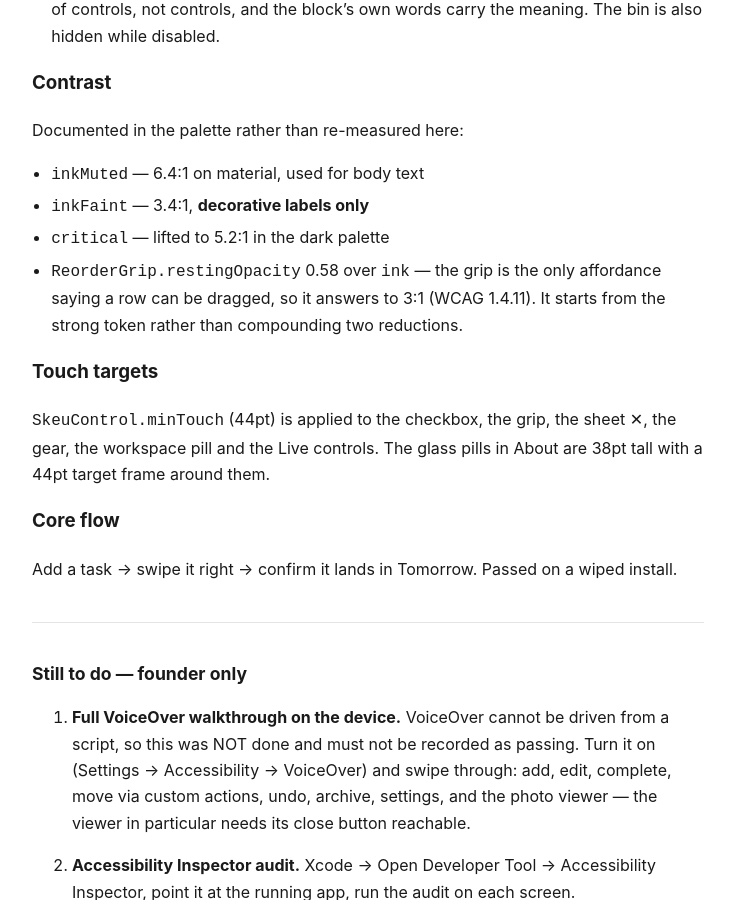
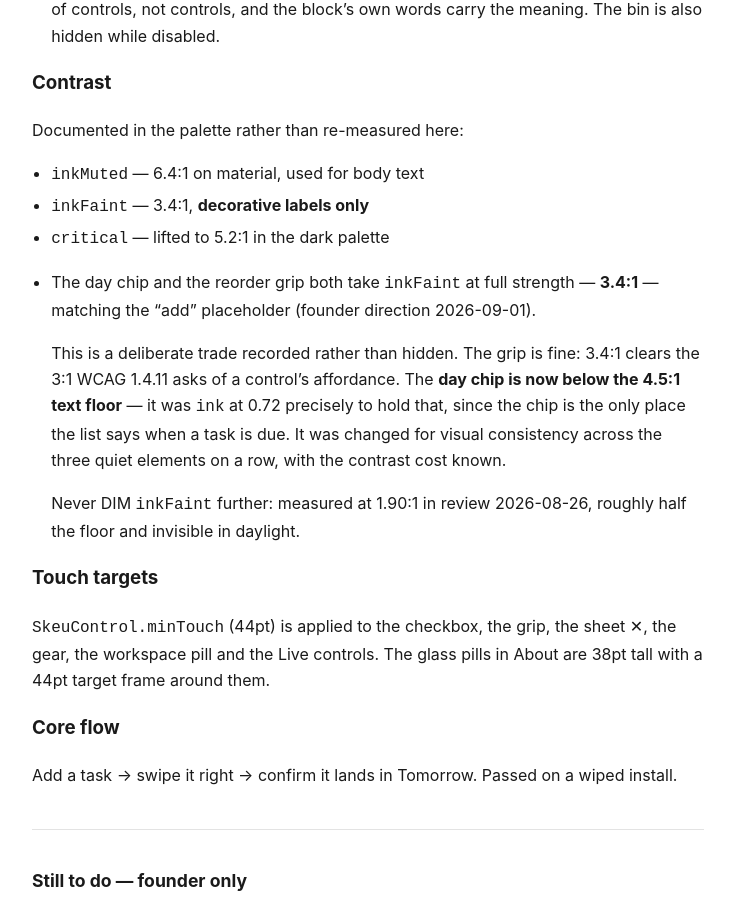
Before and after one commit to lucasmaher-hash/shove-95, a Jekyll site: the page built from docs/qa-accessibility.md, in a window 1280 px wide and 900 px high, scrolled down 1775 px. Shown: the whole window, without its empty margins (272-1005 px from the left). Built offline with Jekyll 4.4.1, drawn with Linux system fonts in a browser that asks for light colours; our own code applies the rules of GitHub Pages for plain Markdown files.

Commit message:
Record the chip's contrast trade in the audit
The accessibility doc said the day chip answered to 4.5:1, which stopped
being true when it moved to `inkFaint` at the founder's direction. A QA
record that quietly goes stale is worse than none, so the figure and the
reason for the trade are written down instead.

Co-Authored-By: Claude Opus 5 <noreply@anthropic.com>

```diff
--- a/docs/qa-accessibility.md
+++ b/docs/qa-accessibility.md
@@ -76,9 +76,18 @@ Documented in the palette rather than re-measured here:
 - `inkMuted` — 6.4:1 on material, used for body text
 - `inkFaint` — 3.4:1, **decorative labels only**
 - `critical` — lifted to 5.2:1 in the dark palette
-- `ReorderGrip.restingOpacity` 0.58 over `ink` — the grip is the only
-  affordance saying a row can be dragged, so it answers to 3:1 (WCAG 1.4.11).
-  It starts from the strong token rather than compounding two reductions.
+- The day chip and the reorder grip both take `inkFaint` at full strength —
+  **3.4:1** — matching the "add" placeholder (founder direction 2026-09-01).
+
+  This is a deliberate trade recorded rather than hidden. The grip is fine:
+  3.4:1 clears the 3:1 WCAG 1.4.11 asks of a control's affordance. The **day
+  chip is now below the 4.5:1 text floor** — it was `ink` at 0.72 precisely to
+  hold that, since the chip is the only place the list says when a task is
+  due. It was changed for visual consistency across the three quiet elements
+  on a row, with the contrast cost known.
+
+  Never DIM `inkFaint` further: measured at 1.90:1 in review 2026-08-26,
+  roughly half the floor and invisible in daylight.
 
 ### Touch targets
 
```
